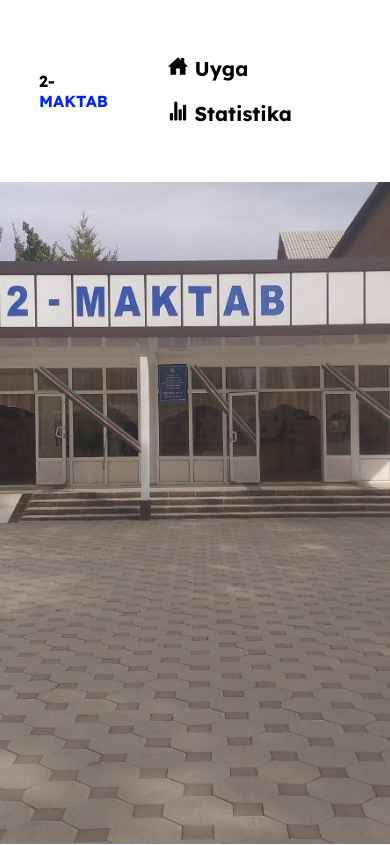
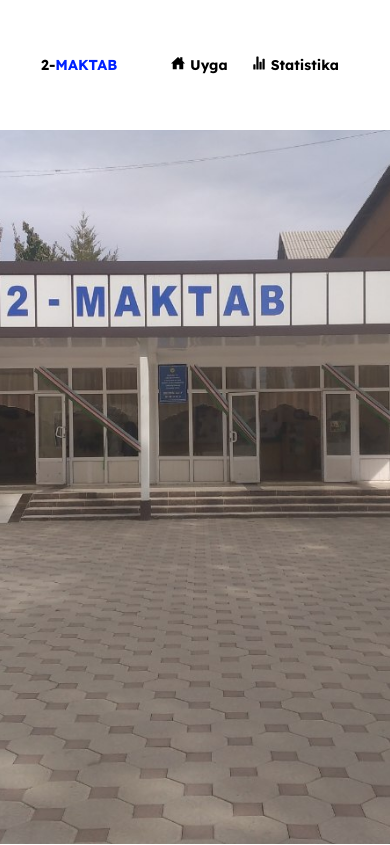
Before and after one commit to abubakrgulomov08/2-maktab, a plain HTML site: page index.html in a window 390 px wide. Shown: the top 845 px of the page. Drawn offline with nearby package versions, Linux system fonts and the light colour scheme.

Commit message:
Add files via upload

```diff
--- a/styles/style.css
+++ b/styles/style.css
@@ -96,10 +96,14 @@ main {
     margin-top: 4rem;
   }
   h2 {
-    font-size: 1em;
+    font-size: 0.9em;
   }
   nav ul li a {
-    font-size: 20px;
+    font-size: 14px;
+  }
+  nav ul li {
+    font-size: 0.5em;
+    padding: 10px 10px;
   }
 
 }
```
